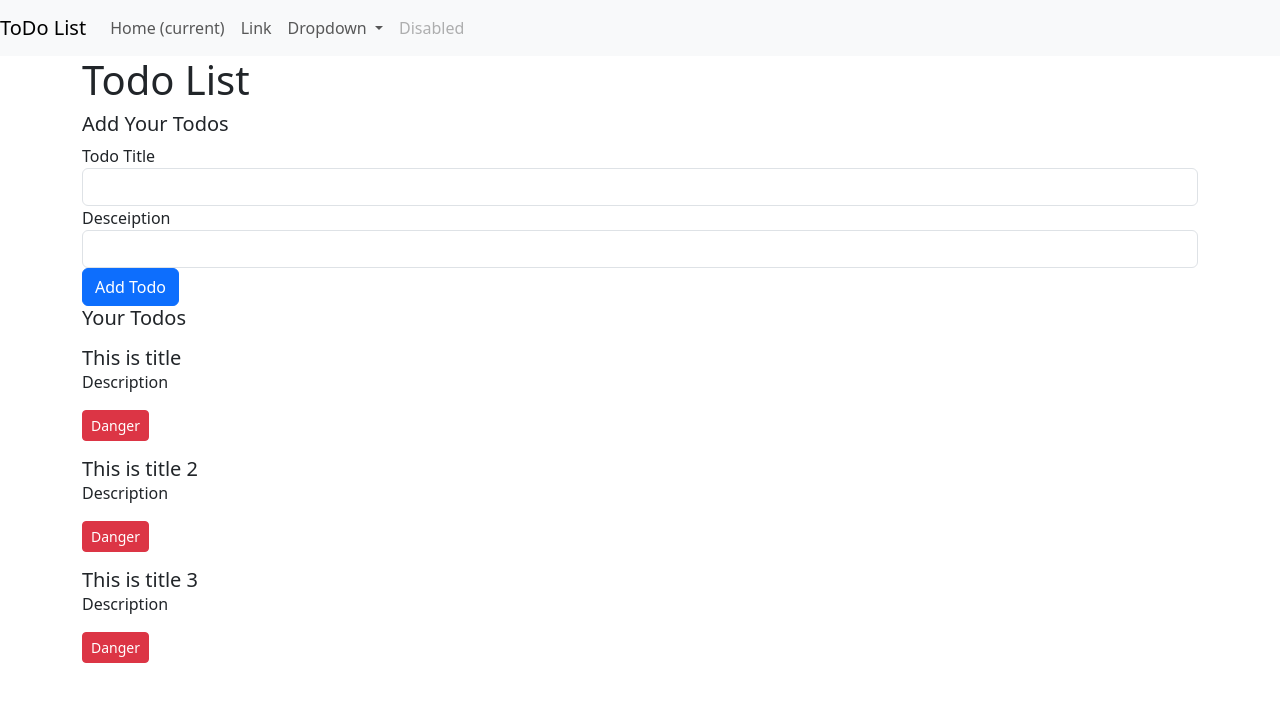
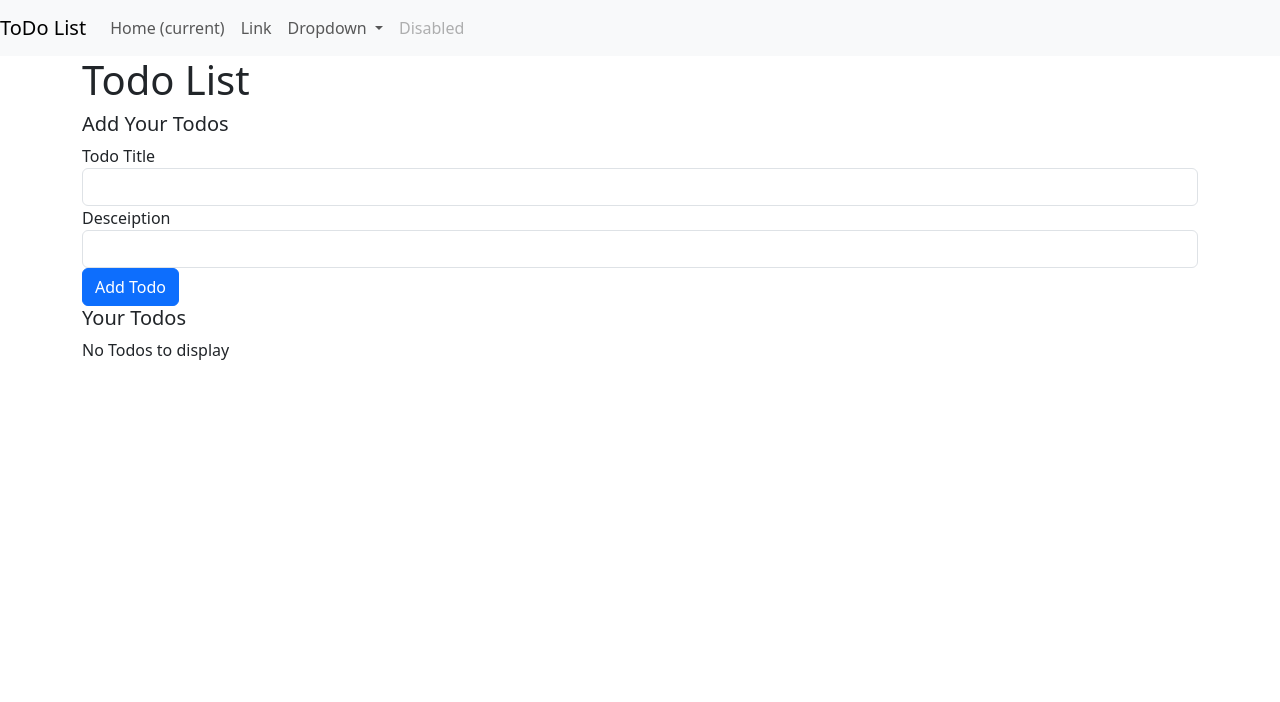
Before and after one commit to ashoksethy/Todo-list, an Angular app: page / in a window 1280 px wide. Shown: the top 702 px of the page. Built offline with nearby package versions, Linux system fonts and the light colour scheme.

Commit message:
UI changes

```diff
--- a/src/app/MyComponents/todos/todos.component.html
+++ b/src/app/MyComponents/todos/todos.component.html
@@ -1,7 +1,7 @@
 <app-add-todo (todoAdd)="addTodo($event)"></app-add-todo>
 <h5>Your Todos</h5>
 <div *ngIf="this.todos.length === 0; then thenBlock else elseBlock"></div>
-<ng-template #thenBlock>No Todo items to display</ng-template>
+<ng-template #thenBlock>No Todos to display</ng-template>
 <ng-template #elseBlock>
   <div>
     <div *ngFor="let todo of todos">
--- a/src/app/MyComponents/todos/todos.component.ts
+++ b/src/app/MyComponents/todos/todos.component.ts
@@ -11,38 +11,32 @@ import { AddTodoComponent } from "../add-todo/add-todo.component";
   standalone: true, // This indicates a standalone component
 })
 export class TodoComponent {
+  localItem : string | null = "";
   todos: Todo[] = [];
+
   constructor(){
-    this.todos =[
-      {
-        sno:1,
-        title: "This is title",
-        desc: "Description",
-        active: true
-      },
-      {
-        sno:2,
-        title: "This is title 2",
-        desc: "Description",
-        active: true
-      },
-      {
-        sno:3,
-        title: "This is title 3",
-        desc: "Description",
-        active: true
-      },
-    ]
+    // this.localItem = localStorage.getItem("todos");
+    // if(typeof window !== "undefined" && localStorage){
+    //   this.localItem = localStorage.getItem("todos") ?? "[]"; // Safely access localStorage
+    //   this.todos = JSON.parse(this.localItem);
+    //   // this.todos = [];
+    // }
+    // else{
+    //   this.todos = []; // Default value when not in browser
+    //   // this.todos = JSON.parse(this.localItem);
+    // }
+    this.todos =[];
   }
   deleteTodo(todo: Todo){
     console.log(todo);
     const index = this.todos.indexOf(todo);
     this.todos.splice(index, 1); //2nd parameter means remove one item only
+    localStorage.setItem("todos",JSON.stringify(this.todos));
   }
   addTodo(todo: Todo){
     console.log(todo);
-
     this.todos.push(todo); //2nd parameter means remove one item only
+    localStorage.setItem("todos",JSON.stringify(this.todos));
   }
 
 
```
